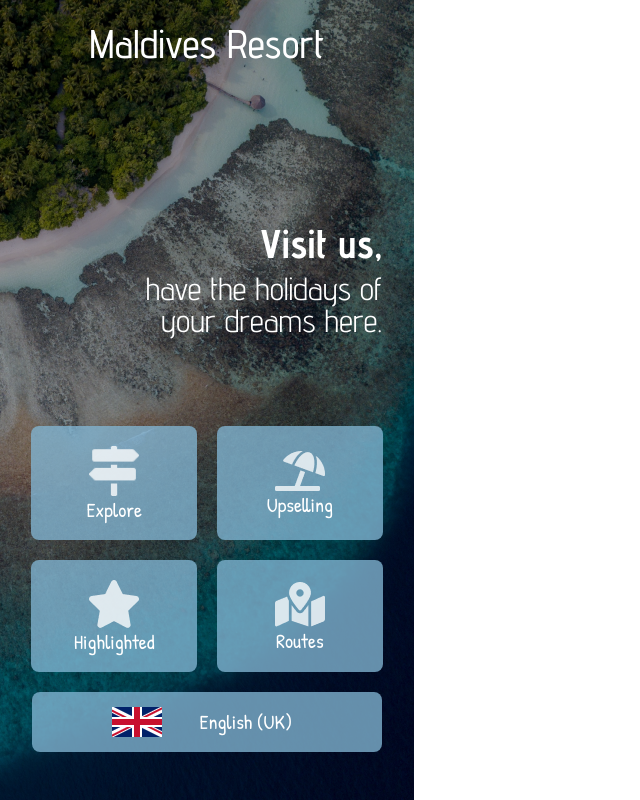
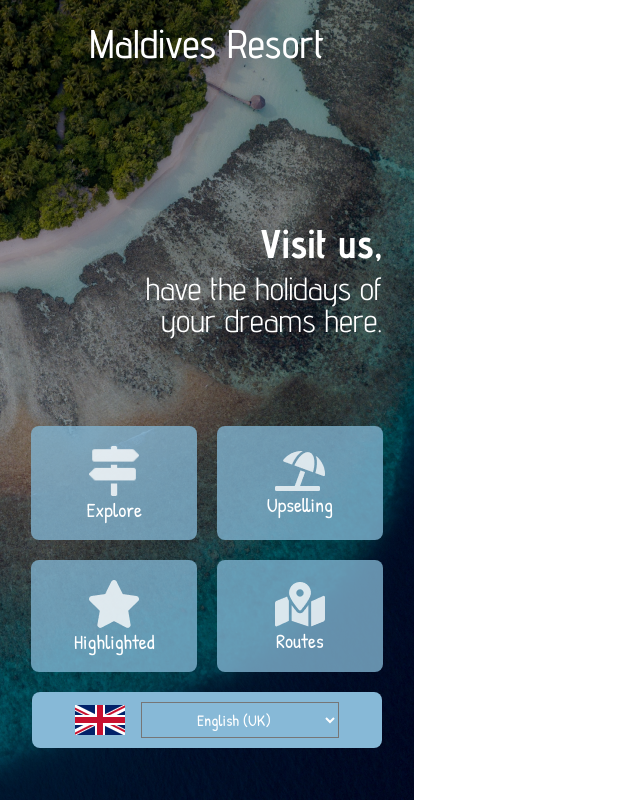
Before and after one commit to caiomartins1/ubi-project, a React (Create React App) app in the folder frontend/: page / in a window 1280 px wide. Shown: the whole page, without its empty margins (0-640 px from the left). Built offline with nearby package versions, Linux system fonts and the light colour scheme.

Commit message:
Implemented translation to home page

```diff
--- /dev/null
+++ b/frontend/public/lang/lang.json
@@ -0,0 +1,36 @@
+{
+  "home": {
+    "en": {
+      "subheading-1": "Visit us",
+      "subheading-2": "have the holidays of your dreams here.",
+      "explore": "Explore",
+      "upselling": "Upselling",
+      "highlighted": "Highlighted",
+      "routes": "Routes"
+    },
+    "pt": {
+      "subheading-1": "Visite-nos",
+      "subheading-2": "passe as férias dos seus sonhos aqui.",
+      "explore": "Explorar",
+      "upselling": "Mais Vendidos",
+      "highlighted": "Destaques",
+      "routes": "Rotas"
+    },
+    "de": {
+      "subheading-1": "Besuchen Sie uns",
+      "subheading-2": "Haben Sie die Ferien Ihrer Träume hier.",
+      "explore": "Erkunden",
+      "upselling": "Bestseller",
+      "highlighted": "Hervorgehoben",
+      "routes": "Routen"
+    },
+    "fr": {
+      "subheading-1": "Rendez nous visite",
+      "subheading-2": "Passez les vacances de vos rêves ici.",
+      "explore": "Explorer",
+      "upselling": "Best Sellers",
+      "highlighted": "Souligné",
+      "routes": "Itinéraires"
+    }
+  }
+}
--- a/frontend/src/pages/Home/index.css
+++ b/frontend/src/pages/Home/index.css
@@ -39,6 +39,7 @@
   margin-top: 1vh;
   font-size: 2em;
   font-weight: 400;
+  padding-left: 4em;
 }
 
 .home-main-buttons-container {
@@ -86,39 +87,31 @@
   margin-top: 0.2em;
 }
 
-.home-language-buttom-container {
+.home-languague-buttom {
+  background-color: rgba(135, 185, 215, 1);
   display: flex;
   justify-content: center;
-  align-items: center;
-  margin-top: 10px;
-}
-
-.home-language-buttom {
-  display: flex;
-  flex-direction: row;
-  align-items: center;
-  padding: 0.94em 0px;
-  font-family: 'Patrick Hand', cursive;
-  color: #ffffff;
-  width: 100%;
-  background-color: rgba(130, 181, 210, 0.78);
-  border-radius: 8px;
-  transition: 0.3s;
   margin-left: 2em;
   margin-right: 2em;
-}
-
-.home-language-buttom:hover {
-  background-color: rgba(135, 185, 215, 1);
+  border-radius: 8px;
+  margin-top: 10px;
+  padding: 10px 10px;
+  align-items: center;
 }
 
 .home-language-buttom-icon {
-  margin-left: 5em;
+  width: 50px;
+  height: 30px;
 }
 
-.home-language-buttom-text {
-  font-size: 1.25em;
-  margin-left: 1.88em;
+.home-language-buttom-input {
+  width: 60%;
+  font-family: 'Patrick Hand', cursive;
+  background-color: rgba(135, 185, 215, 1);
+  color: #ffffff;
+  text-align: center;
+  margin-left: 1em;
+  padding: 5px;
 }
 
 @media only screen and (min-height: 800px) {
--- a/frontend/src/pages/Home/index.js
+++ b/frontend/src/pages/Home/index.js
@@ -1,26 +1,69 @@
 // TODO: Language dropdown
 
-import React from 'react';
+import React, { useState, useEffect } from 'react';
 import { Link } from 'react-router-dom';
+import langApi from '../../services/lang';
 
 import exploreIcon from '../../assets/icons/explore-icon.png';
 import upsellingIcon from '../../assets/icons/upselling-icon.png';
 import highlightedIcon from '../../assets/icons/highlighted-icon.png';
 import routesIcon from '../../assets/icons/routes-icon.png';
 import ukFlagIcon from '../../assets/icons/uk-flag-icon.png';
+import ptFlagIcon from '../../assets/icons/pt-flag-icon.png';
+import frFlagIcon from '../../assets/icons/france-flag-icon.png';
+import deFlagIcon from '../../assets/icons/germany-flag-icon.png';
 
 import './index.css';
 
 function Home() {
+
+  const langOptions = {
+    'en': {
+      'icon': ukFlagIcon,
+      'title': 'English (UK)'
+    },
+    'pt': {
+      'icon': ptFlagIcon,
+      'title': 'Portuguese (PT)'
+    },
+    'de': {
+      'icon': deFlagIcon,
+      'title': 'German'
+    },
+    'fr': {
+      'icon': frFlagIcon,
+      'title': 'French'
+    },
+  };
+
+  const [lang, setLang] = useState('en');
+  const [translatedText, setTranslatedText] = useState({});
+
+  useEffect(() => {
+    getTranslatedText(lang);
+  }, [lang]);
+
+
+  async function getTranslatedText(lang) {
+    const response = await langApi.get('/lang.json');
+
+    const translatedContent = response.data['home'][lang];
+
+    setTranslatedText(translatedContent);
+  }
+
+  function handleLanguageChange(event) {
+    setLang(event.target.value);
+  }
 
   return (
     <div className="home-page">
       <h1 className="home-title">Maldives Resort</h1>
 
       <div className="home-subheading-container">
-        <h1 className="home-subheading1">Visit us,</h1>
+        <h1 className="home-subheading1">{translatedText['subheading-1']},</h1>
 
-        <p className="home-subheading2">have the holidays of <br/>your dreams here.</p>
+        <p className="home-subheading2">{translatedText['subheading-2']}</p>
       </div>
 
       <div className="home-main-buttons-container">
@@ -28,13 +71,13 @@ function Home() {
           <Link to="/explore" className="home-buttom-link home-action-buttom home-action-buttom-left">
             <img src={exploreIcon} alt="Explore" className="home-action-buttom-icon"/>
 
-            <p className="home-action-buttom-title">Explore</p>
+            <p className="home-action-buttom-title">{translatedText['explore']}</p>
           </Link>
 
           <Link to="/upselling" className="home-buttom-link home-action-buttom home-action-buttom-right">
             <img src={upsellingIcon} alt="Upselling" className="home-action-buttom-icon"/>
 
-            <p className="home-action-buttom-title">Upselling</p>
+            <p className="home-action-buttom-title">{translatedText['upselling']}</p>
           </Link>
         </div>
 
@@ -42,23 +85,26 @@ function Home() {
           <Link to="/highlighted" className="home-buttom-link home-action-buttom home-action-buttom-left">
             <img src={highlightedIcon} alt="Highlighted" className="home-action-buttom-icon"/>
 
-            <p className="home-action-buttom-title">Highlighted</p>
+            <p className="home-action-buttom-title">{translatedText['highlighted']}</p>
           </Link>
 
           <Link to="/routes" className="home-buttom-link home-action-buttom home-action-buttom-right">
             <img src={routesIcon} alt="Routes" className="home-action-buttom-icon"/>
 
-            <p className="home-action-buttom-title">Routes</p>
+            <p className="home-action-buttom-title">{translatedText['routes']}</p>
           </Link>
         </div>
       </div>
 
-      <div className="home-language-buttom-container">
-        <div className="home-language-buttom">
-          <img src={ukFlagIcon} alt="UK" className="home-language-buttom-icon"/>
+      <div className="home-languague-buttom">
+        <img src={langOptions[lang].icon} alt={langOptions[lang].title} className="home-language-buttom-icon"/>
 
-          <p className="home-language-buttom-text">English (UK)</p>
-        </div>
+        <select className="home-language-buttom-input" value={lang} onChange={handleLanguageChange}>
+          <option value="en">{langOptions['en'].title}</option>
+          <option value="pt">{langOptions['pt'].title}</option>
+          <option value="de">{langOptions['de'].title}</option>
+          <option value="fr">{langOptions['fr'].title}</option>
+        </select>
       </div>
     </div>
   );
--- /dev/null
+++ b/frontend/src/services/lang.js
@@ -0,0 +1,7 @@
+import axios from 'axios';
+
+const langApi = axios.create({
+  baseURL: 'http://localhost:3000/lang',
+});
+
+export default langApi;
```
